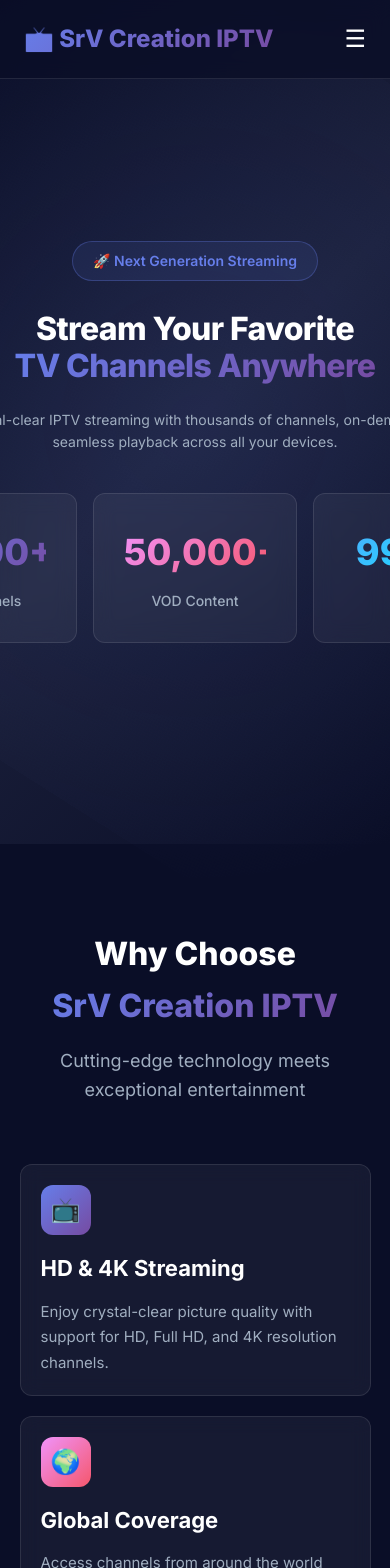
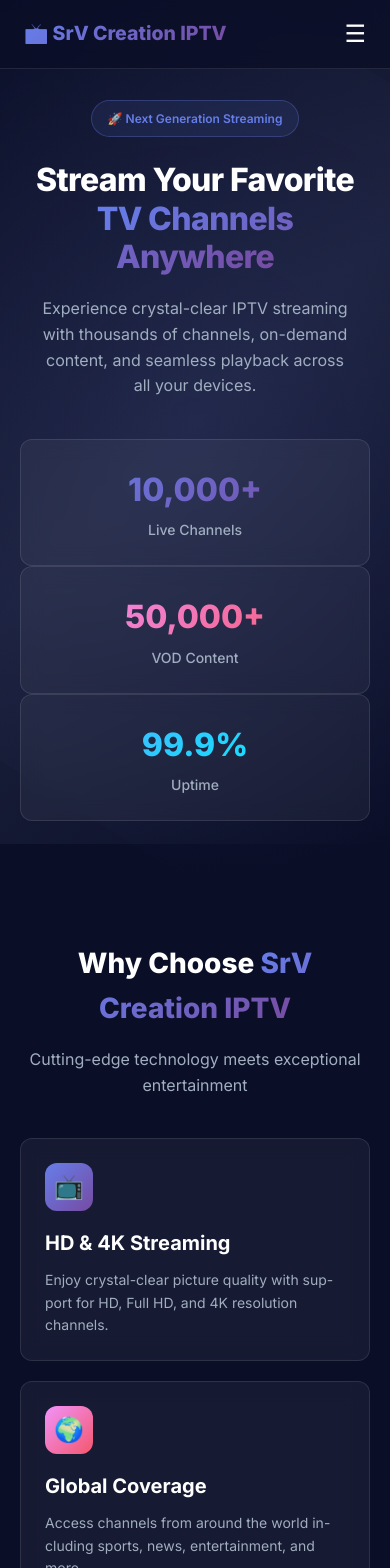
Before and after one commit to souravslg/IPTV, a Next.js app: page / in a window 390 px wide. Shown: the top 1568 px of the page. Built offline with nearby package versions, Linux system fonts and the light colour scheme.

Commit message:
feat: add GET /users endpoint to retrieve all users or filter by name.

```diff
--- a/src/app/globals.css
+++ b/src/app/globals.css
@@ -73,7 +73,7 @@
   -webkit-background-clip: text;
   -webkit-text-fill-color: transparent;
   background-clip: text;
-  display: inline-block;
+  /* Removed inline-block to allow natural text wrapping */
 }
 
 /* Glass Card Effect */
@@ -83,7 +83,10 @@
   border: 1px solid rgba(255, 255, 255, 0.1);
   border-radius: 16px;
   transition: all 0.3s ease;
+  max-width: 100%;
+  /* Ensure card doesn't overflow container */
 }
+
 
 .glass-card:hover {
   transform: translateY(-3px);
@@ -187,17 +190,56 @@
 }
 
 @media (max-width: 767px) {
+  /* CRITICAL MOBILE FIXES */
 
-  /* Ensure no horizontal overflow */
-  body,
-  html {
+  /* 1. Force everything to stay within viewport width */
+  html,
+  body {
+    width: 100%;
     max-width: 100vw;
-    overflow-x: hidden;
+    overflow-x: hidden !important;
+    position: relative;
+  }
+
+  /* 2. Prevent flex/grid items from forcing width */
+  * {
+    min-width: 0;
+  }
+
+  /* 3. Aggressively break words to prevent text overflow */
+  h1,
+  h2,
+  h3,
+  h4,
+  h5,
+  h6,
+  p,
+  span,
+  a,
+  div {
+    overflow-wrap: break-word !important;
+    word-wrap: break-word !important;
+    word-break: break-word;
+    /* Ensure long words break */
+    hyphens: auto;
+  }
+
+  /* 4. Ensure containers have padding */
+  section {
+    padding-left: 20px !important;
+    padding-right: 20px !important;
+    overflow: hidden;
+    /* Clip any localized overflow */
+    max-width: 100vw;
+    box-sizing: border-box;
   }
 
   /* Smaller cards on mobile */
   .glass-card {
     border-radius: 12px;
+    width: 100% !important;
+    /* Force full width within padding */
+    margin: 0 !important;
   }
 
   /* Adjust hover effects for touch */
--- a/src/app/layout.tsx
+++ b/src/app/layout.tsx
@@ -15,7 +15,7 @@
   return (
     <html lang="en">
       <head>
-        <meta name="viewport" content="width=device-width, initial-scale=1, maximum-scale=5, user-scalable=yes" />
+        <meta name="viewport" content="width=device-width, initial-scale=1, maximum-scale=1, user-scalable=no" />
         <meta name="theme-color" content="#0a0e27" />
       </head>
       <body>
--- a/src/components/Features.tsx
+++ b/src/components/Features.tsx
@@ -40,7 +40,7 @@
 
     return (
         <section id="features" style={{
-            padding: 'clamp(60px, 10vh, 100px) clamp(16px, 5vw, 24px)',
+            padding: '60px 20px', // Mobile padding
             position: 'relative',
         }}>
             <div style={{
@@ -50,20 +50,21 @@
                 {/* Section Header */}
                 <div style={{
                     textAlign: 'center',
-                    marginBottom: '60px',
+                    marginBottom: '40px',
                 }}>
                     <h2 style={{
-                        fontSize: 'clamp(32px, 5vw, 48px)',
+                        fontSize: '28px', // Mobile font size
                         fontWeight: '800',
                         marginBottom: '16px',
-                    }}>
+                    }} className="section-title">
                         Why Choose <span className="gradient-text">SrV Creation IPTV</span>
                     </h2>
                     <p style={{
-                        fontSize: '18px',
+                        fontSize: '16px',
                         color: '#a0aec0',
                         maxWidth: '600px',
                         margin: '0 auto',
+                        lineHeight: '1.6',
                     }}>
                         Cutting-edge technology meets exceptional entertainment
                     </p>
@@ -71,39 +72,42 @@
 
                 {/* Features Grid */}
                 <div style={{
-                    display: 'grid',
-                    gridTemplateColumns: 'repeat(auto-fit, minmax(min(100%, 300px), 1fr))',
-                    gap: 'clamp(20px, 3vw, 30px)',
-                }}>
+                    display: 'flex',
+                    flexDirection: 'column',
+                    gap: '20px',
+                    width: '100%',
+                }} className="features-grid">
                     {features.map((feature, index) => (
                         <div
                             key={index}
                             className="glass-card"
                             style={{
-                                padding: 'clamp(20px, 4vw, 40px)',
-                                animationDelay: `${index * 0.1}s`,
+                                padding: '24px', // Standard mobile padding
                             }}
                         >
                             <div
                                 className="feature-icon"
                                 style={{
                                     background: feature.gradient,
+                                    width: '48px',
+                                    height: '48px',
+                                    fontSize: '24px',
                                 }}
                             >
                                 {feature.icon}
                             </div>
                             <h3 style={{
-                                fontSize: '22px',
+                                fontSize: '20px',
                                 fontWeight: '700',
-                                marginBottom: '12px',
+                                marginBottom: '10px',
                                 color: '#ffffff',
                             }}>
                                 {feature.title}
                             </h3>
                             <p style={{
                                 color: '#a0aec0',
-                                lineHeight: '1.7',
-                                fontSize: '15px',
+                                lineHeight: '1.6',
+                                fontSize: '14px',
                             }}>
                                 {feature.description}
                             </p>
@@ -111,6 +115,22 @@
                     ))}
                 </div>
             </div>
+            <style jsx>{`
+                /* FORCE MOBILE ONLY: No desktop media queries */
+                .section-title {
+                    font-size: 28px;
+                }
+                .features-grid {
+                    display: flex; /* Changed from grid to flex */
+                    flex-direction: column; /* Force vertical stack */
+                    gap: 20px;
+                    width: 100%;
+                }
+                .glass-card {
+                    padding: 24px;
+                    width: 100%; /* Force full width */
+                }
+            `}</style>
         </section>
     );
 }
--- a/src/components/Hero.tsx
+++ b/src/components/Hero.tsx
@@ -5,12 +5,13 @@
             display: 'flex',
             alignItems: 'center',
             justifyContent: 'center',
-            padding: 'clamp(80px, 15vh, 100px) clamp(16px, 5vw, 24px) clamp(40px, 10vh, 60px)',
+            padding: '100px 20px 60px', // Fixed padding for mobile base
             position: 'relative',
         }}>
             <div style={{
                 maxWidth: '1200px',
                 textAlign: 'center',
+                width: '100%', // Ensure it takes full width
             }} className="fade-in-up">
                 {/* Badge */}
                 <div style={{
@@ -18,9 +19,9 @@
                     background: 'rgba(102, 126, 234, 0.1)',
                     border: '1px solid rgba(102, 126, 234, 0.3)',
                     borderRadius: '50px',
-                    padding: '8px 20px',
-                    marginBottom: '30px',
-                    fontSize: '14px',
+                    padding: '8px 16px',
+                    marginBottom: '24px',
+                    fontSize: '12px',
                     fontWeight: '600',
                     color: '#667eea',
                 }}>
@@ -29,14 +30,13 @@
 
                 {/* Main Heading */}
                 <h1 style={{
-                    fontSize: 'clamp(32px, 7vw, 72px)',
+                    fontSize: '32px', // Base size for mobile
                     fontWeight: '800',
-                    lineHeight: '1.15',
-                    marginBottom: '24px',
+                    lineHeight: '1.2',
+                    marginBottom: '20px',
                     letterSpacing: '-0.02em',
-                    wordWrap: 'break-word',
-                    overflowWrap: 'break-word',
-                }}>
+                    maxWidth: '100%',
+                }} className="hero-heading">
                     Stream Your Favorite
                     <br />
                     <span className="gradient-text">TV Channels Anywhere</span>
@@ -44,99 +44,77 @@
 
                 {/* Subheading */}
                 <p style={{
-                    fontSize: 'clamp(14px, 3.5vw, 20px)',
+                    fontSize: '16px', // Base size for mobile
                     color: '#a0aec0',
-                    maxWidth: '700px',
+                    maxWidth: '90%',
                     margin: '0 auto 40px',
                     lineHeight: '1.6',
-                    padding: '0 8px',
-                }}>
+                }} className="hero-subheading">
                     Experience crystal-clear IPTV streaming with thousands of channels,
                     on-demand content, and seamless playback across all your devices.
                 </p>
 
-                {/* Stats */}
+                {/* Stats - FORCE VERTICAL STACK */}
                 <div style={{
-                    display: 'grid',
-                    gridTemplateColumns: 'repeat(auto-fit, minmax(min(100%, 180px), 1fr))',
-                    gap: 'clamp(16px, 3vw, 30px)',
-                    maxWidth: '900px',
+                    display: 'flex !important' as any,
+                    flexDirection: 'column',
+                    gap: '16px',
+                    maxWidth: '100%',
                     margin: '0 auto',
-                    padding: '0 8px',
+                    width: '100%',
+                    boxSizing: 'border-box',
                 }}>
-                    <div className="glass-card" style={{
-                        padding: '30px',
-                        textAlign: 'center',
-                    }}>
+                    <div className="glass-card" style={{ padding: '24px' }}>
                         <div style={{
-                            fontSize: '36px',
+                            fontSize: '32px',
                             fontWeight: '800',
-                            background: 'linear-gradient(135deg, #667eea 0%, #764ba2 100%)',
-                            WebkitBackgroundClip: 'text',
-                            WebkitTextFillColor: 'transparent',
-                            backgroundClip: 'text',
-                            marginBottom: '8px',
-                        }}>
+                            marginBottom: '4px',
+                        }} className="gradient-text-1 stat-number">
                             10,000+
                         </div>
-                        <div style={{
-                            color: '#a0aec0',
-                            fontSize: '14px',
-                            fontWeight: '500',
-                        }}>
+                        <div style={{ color: '#a0aec0', fontSize: '14px', fontWeight: '500' }}>
                             Live Channels
                         </div>
                     </div>
 
-                    <div className="glass-card" style={{
-                        padding: '30px',
-                        textAlign: 'center',
-                    }}>
+                    <div className="glass-card" style={{ padding: '24px' }}>
                         <div style={{
-                            fontSize: '36px',
+                            fontSize: '32px',
                             fontWeight: '800',
-                            background: 'linear-gradient(135deg, #f093fb 0%, #f5576c 100%)',
-                            WebkitBackgroundClip: 'text',
-                            WebkitTextFillColor: 'transparent',
-                            backgroundClip: 'text',
-                            marginBottom: '8px',
-                        }}>
+                            marginBottom: '4px',
+                        }} className="gradient-text-2 stat-number">
                             50,000+
                         </div>
-                        <div style={{
-                            color: '#a0aec0',
-                            fontSize: '14px',
-                            fontWeight: '500',
-                        }}>
+                        <div style={{ color: '#a0aec0', fontSize: '14px', fontWeight: '500' }}>
                             VOD Content
                         </div>
                     </div>
 
-                    <div className="glass-card" style={{
-                        padding: '30px',
-                        textAlign: 'center',
-                    }}>
+                    <div className="glass-card" style={{ padding: '24px' }}>
                         <div style={{
-                            fontSize: '36px',
+                            fontSize: '32px',
                             fontWeight: '800',
-                            background: 'linear-gradient(135deg, #4facfe 0%, #00f2fe 100%)',
-                            WebkitBackgroundClip: 'text',
-                            WebkitTextFillColor: 'transparent',
-                            backgroundClip: 'text',
-                            marginBottom: '8px',
-                        }}>
+                            marginBottom: '4px',
+                        }} className="gradient-text-3 stat-number">
                             99.9%
                         </div>
-                        <div style={{
-                            color: '#a0aec0',
-                            fontSize: '14px',
-                            fontWeight: '500',
-                        }}>
+                        <div style={{ color: '#a0aec0', fontSize: '14px', fontWeight: '500' }}>
                             Uptime
                         </div>
                     </div>
                 </div>
             </div>
+            <style jsx>{`
+                .hero-heading {
+                    font-size: 32px !important;
+                }
+                .hero-subheading {
+                    font-size: 16px !important;
+                }
+                .gradient-text-1 { background: linear-gradient(135deg, #667eea 0%, #764ba2 100%); -webkit-background-clip: text; -webkit-text-fill-color: transparent; }
+                .gradient-text-2 { background: linear-gradient(135deg, #f093fb 0%, #f5576c 100%); -webkit-background-clip: text; -webkit-text-fill-color: transparent; }
+                .gradient-text-3 { background: linear-gradient(135deg, #4facfe 0%, #00f2fe 100%); -webkit-background-clip: text; -webkit-text-fill-color: transparent; }
+            `}</style>
         </section>
     );
 }
--- a/src/components/Navbar.tsx
+++ b/src/components/Navbar.tsx
@@ -26,14 +26,17 @@
         alignItems: 'center',
       }}>
         {/* Logo */}
+        {/* Logo */}
         <Link href="/" style={{
-          fontSize: '24px',
+          fontSize: 'clamp(18px, 5vw, 24px)', // Slightly smaller minimum
           fontWeight: '800',
           textDecoration: 'none',
           background: 'linear-gradient(135deg, #667eea 0%, #764ba2 100%)',
           WebkitBackgroundClip: 'text',
           WebkitTextFillColor: 'transparent',
           backgroundClip: 'text',
+          lineHeight: '1.2', // Allow multiline if needed
+          zIndex: 60, // Ensure it's above other elements
         }}>
           📺 SrV Creation IPTV
         </Link>
@@ -114,10 +117,17 @@
       {/* Mobile Menu */}
       {isOpen && (
         <div style={{
-          background: 'rgba(10, 14, 39, 0.95)',
-          backdropFilter: 'blur(10px)',
+          position: 'absolute', // Absolute positioning correctly places it below navbar
+          top: '100%',
+          left: 0,
+          right: 0,
+          background: 'rgba(10, 14, 39, 0.98)', // Higher opacity for readability
+          backdropFilter: 'blur(20px)',
           padding: '20px',
-          display: 'none',
+          borderBottom: '1px solid rgba(255, 255, 255, 0.1)',
+          display: 'flex', // Changed from block to flex for better control
+          flexDirection: 'column',
+          gap: '10px',
         }} className="mobile-menu-content">
           <Link href="#features" style={{
             display: 'block',
@@ -180,9 +190,7 @@
           .mobile-menu-btn {
             display: block !important;
           }
-          .mobile-menu-content {
-            display: block !important;
-          }
+          /* .mobile-menu-content opacity handling is done via React state, no display override needed */
         }
       `}</style>
     </nav>
```
Also changed, not shown: src/components/About.tsx (+76 -51 lines), src/components/Footer.tsx (+15 -71 lines), src/components/Pricing.tsx (+78 -72 lines).
